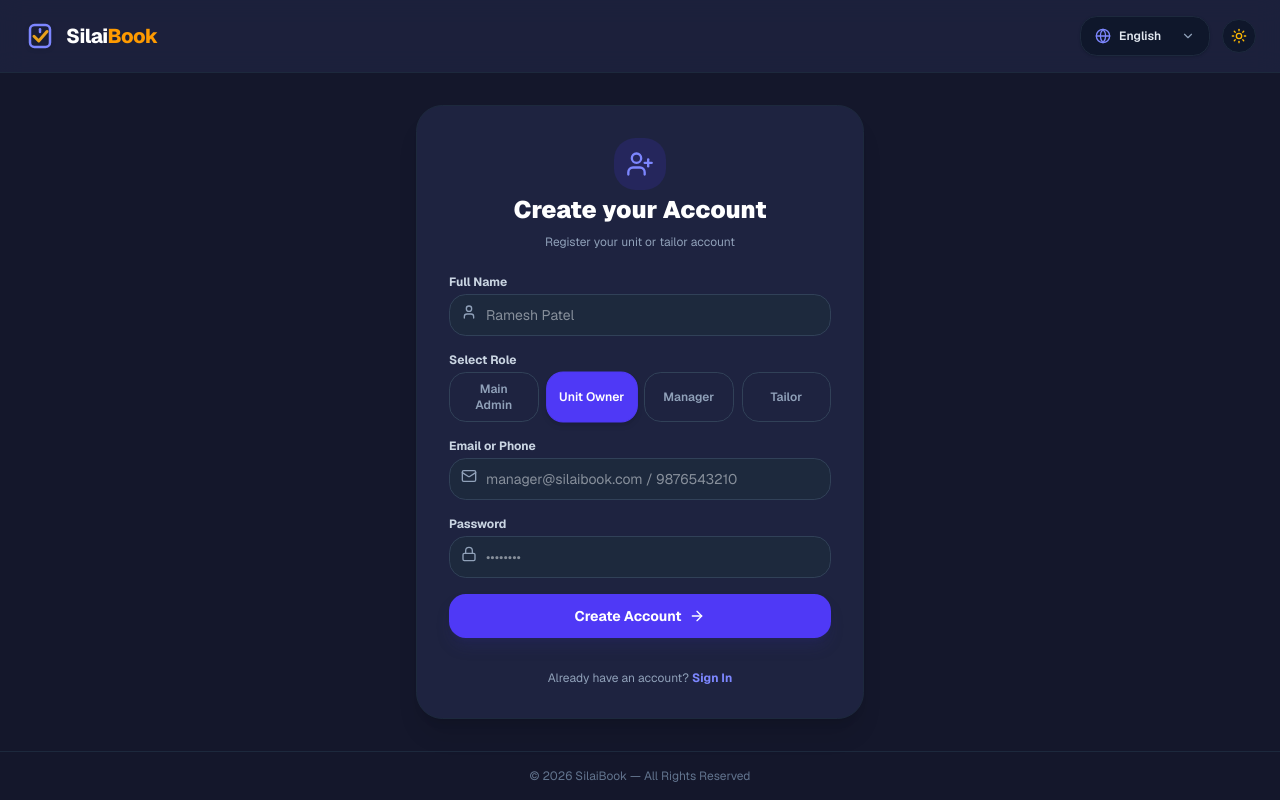
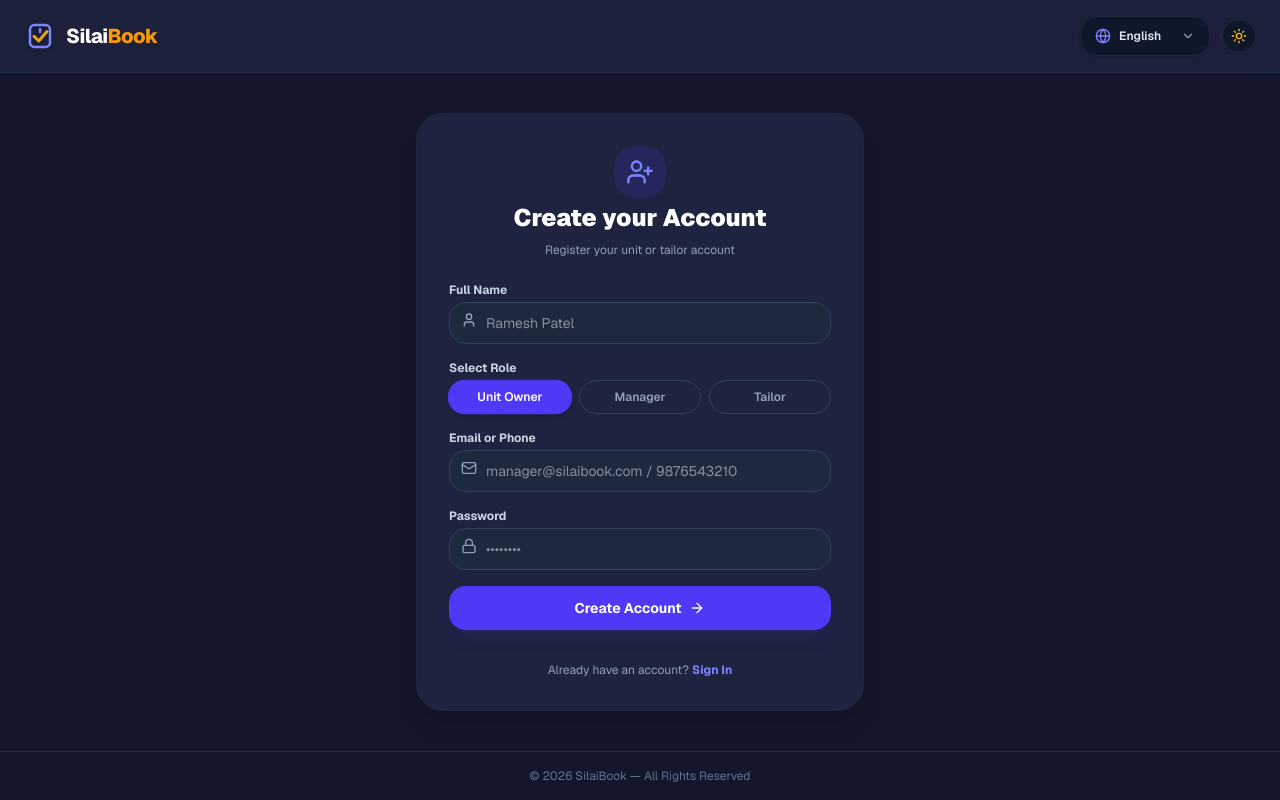
Before and after one commit to 1118A/SilaiBook, a Next.js app: page /en/auth/signup in a window 1280 px wide. Built offline with nearby package versions, Linux system fonts and the light colour scheme.

Commit message:
fix(auth): remove main_admin role selection from public sign up page

```diff
--- a/app/[locale]/auth/signup/page.tsx
+++ b/app/[locale]/auth/signup/page.tsx
@@ -106,8 +106,8 @@
                 <label className="block text-xs font-bold text-slate-700 dark:text-slate-300 mb-1">
                   {t("auth.role")}
                 </label>
-                <div className="grid grid-cols-2 sm:grid-cols-4 gap-2">
-                  {(["main_admin", "owner", "manager", "tailor"] as Role[]).map((r) => (
+                <div className="grid grid-cols-3 gap-2">
+                  {(["owner", "manager", "tailor"] as Role[]).map((r) => (
                     <button
                       key={r}
                       type="button"
@@ -118,7 +118,7 @@
                           : "border-slate-200 dark:border-slate-700 text-slate-600 dark:text-slate-400 hover:bg-slate-100 dark:hover:bg-slate-800"
                       }`}
                     >
-                      {t(`auth.${r === "main_admin" ? "mainAdmin" : r}`)}
+                      {t(`auth.${r}`)}
                     </button>
                   ))}
                 </div>
```
